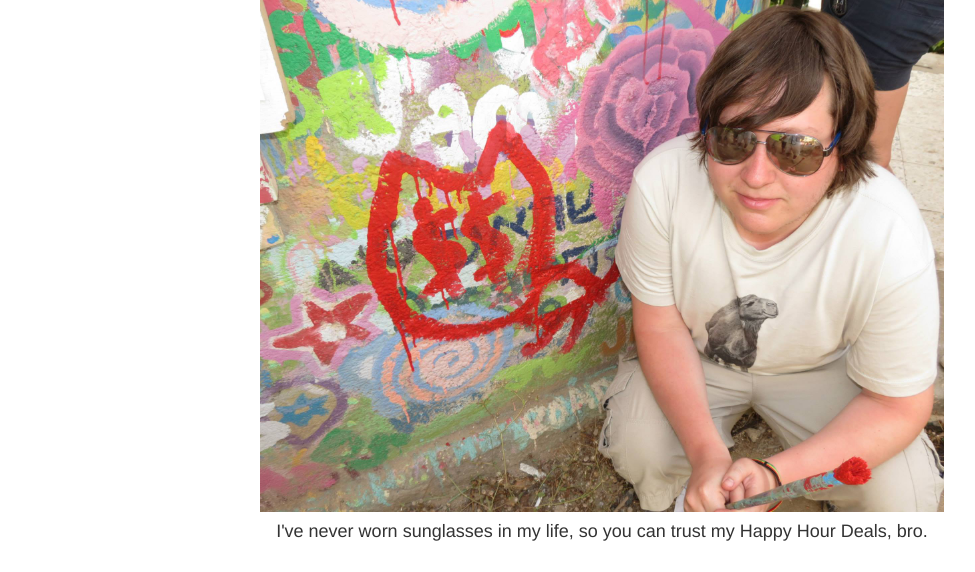
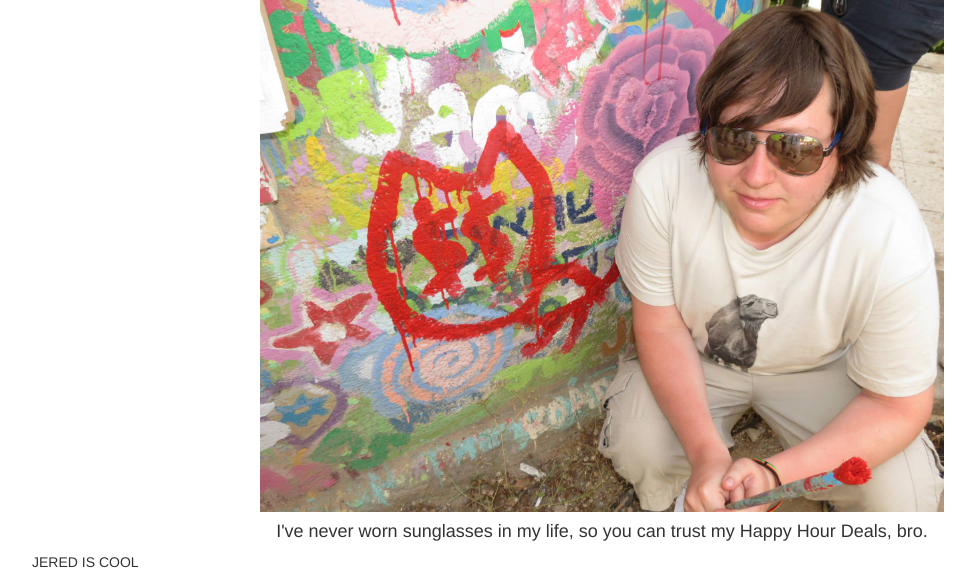
Before and after one commit to bio-boris/cuhappyhour.com, a PHP site: page /index.php?p=about in a window 1280 px wide. Shown: the part 314-886 px from the top of the page, without its empty margins (38-1013 px from the left). Before the commit the page ends 855 px from the top, so only its background shows below. Run offline with PHP 8.4, Linux system fonts and the light colour scheme; some libraries are stand-ins or nearby versions.

Commit message:
Update about.php

```diff
--- a/pages/about.php
+++ b/pages/about.php
@@ -3,4 +3,5 @@
 	echo "<img src='media/about.jpg'/ width='60%'>";
 	echo "<p><h4>I've never worn sunglasses in my life, so you can trust my Happy Hour Deals, bro.</h4></p>";
 	echo "</div>";
+	echo "JERED IS COOL";
 ?>
```
